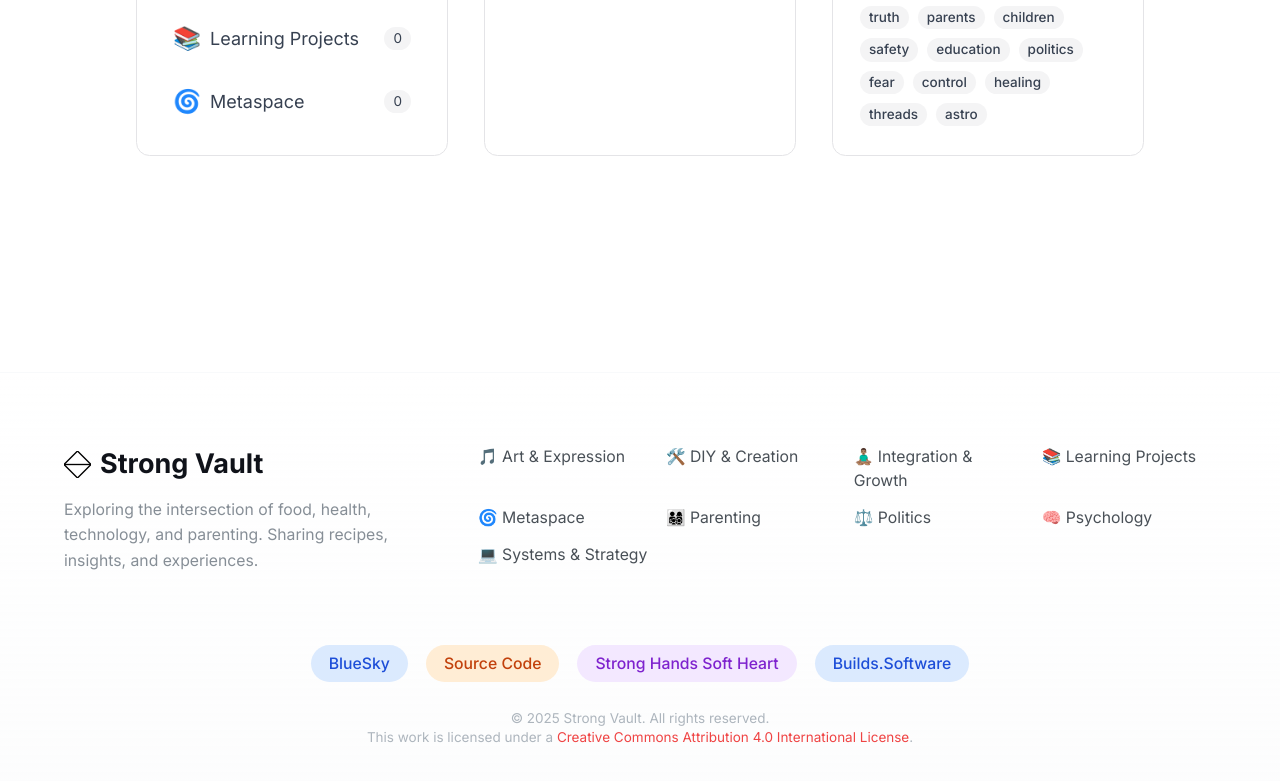
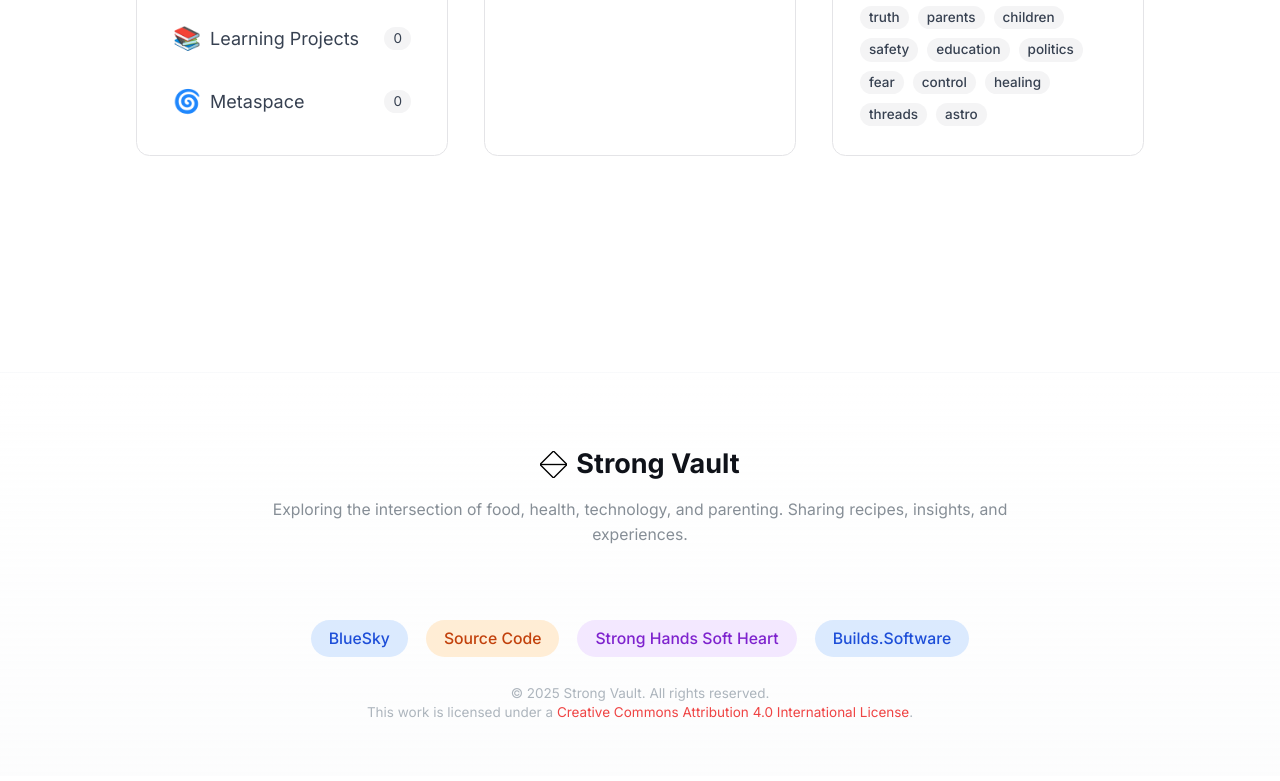
Before and after one commit to antoniwan/blog, an Astro site: page / in a window 1280 px wide. Shown: the part 5337-6118 px from the top of the page. Built offline with nearby package versions, Linux system fonts and the light colour scheme; Astro itself is replaced by a stand-in of ours.

Commit message:
Refactor Footer component: simplify layout, center logo and description, and enhance readability

```diff
--- a/src/components/Footer.astro
+++ b/src/components/Footer.astro
@@ -5,31 +5,15 @@
 
 <footer class="w-full bg-gradient-to-b from-transparent to-neutral-100/20 dark:to-neutral-800/20 border-t border-border/20 dark:border-border-dark/20 mt-24 pt-16 pb-12 px-4 md:px-0">
   <div class="max-w-5xl mx-auto">
-    <div class="flex flex-col md:flex-row md:items-start md:gap-12 mb-12">
-      <!-- Left: Logo and Paragraph -->
-      <div class="flex-1 md:max-w-xs md:pr-4">
+    <div class="mb-12 text-center">
+      <div class="flex justify-center">
         <Logo size="sm" />
-        <p class="text-neutral-600 dark:text-neutral-400 text-sm leading-relaxed mt-3">
-          Exploring the intersection of food, health, technology, and parenting. Sharing recipes, insights, and experiences.
-        </p>
       </div>
-      <!-- Right: Categories -->
-      <div class="flex-1 w-full">
-        <ul class="grid grid-cols-2 sm:grid-cols-3 md:grid-cols-4 gap-3">
-          <li><a href="/category/art-expression" class="block text-neutral-700 dark:text-neutral-300 hover:text-primary-500 dark:hover:text-primary-400 text-sm transition-colors duration-200">🎵 Art & Expression</a></li>
-          <li><a href="/category/diy-creation" class="block text-neutral-700 dark:text-neutral-300 hover:text-primary-500 dark:hover:text-primary-400 text-sm transition-colors duration-200">🛠️ DIY & Creation</a></li>
-          <li><a href="/category/integration-growth" class="block text-neutral-700 dark:text-neutral-300 hover:text-primary-500 dark:hover:text-primary-400 text-sm transition-colors duration-200">🧘🏽‍♂️ Integration & Growth</a></li>
-          <li><a href="/category/learning-projects" class="block text-neutral-700 dark:text-neutral-300 hover:text-primary-500 dark:hover:text-primary-400 text-sm transition-colors duration-200">📚 Learning Projects</a></li>
-          <li><a href="/category/metaspace" class="block text-neutral-700 dark:text-neutral-300 hover:text-primary-500 dark:hover:text-primary-400 text-sm transition-colors duration-200">🌀 Metaspace</a></li>
-          <li><a href="/category/parenting" class="block text-neutral-700 dark:text-neutral-300 hover:text-primary-500 dark:hover:text-primary-400 text-sm transition-colors duration-200">👨‍👩‍👧‍👦 Parenting</a></li>
-          <li><a href="/category/politics" class="block text-neutral-700 dark:text-neutral-300 hover:text-primary-500 dark:hover:text-primary-400 text-sm transition-colors duration-200">⚖️ Politics</a></li>
-          <li><a href="/category/psychology" class="block text-neutral-700 dark:text-neutral-300 hover:text-primary-500 dark:hover:text-primary-400 text-sm transition-colors duration-200">🧠 Psychology</a></li>
-          <li><a href="/category/systems-strategy" class="block text-neutral-700 dark:text-neutral-300 hover:text-primary-500 dark:hover:text-primary-400 text-sm transition-colors duration-200">💻 Systems & Strategy</a></li>
-        </ul>
-      </div>
+      <p class="text-neutral-600 dark:text-neutral-400 text-sm leading-relaxed mt-3 max-w-2xl mx-auto">
+        Exploring the intersection of food, health, technology, and parenting. Sharing recipes, insights, and experiences.
+      </p>
     </div>
 
-    <!-- New Bottom Section -->
     <div class="mt-16 flex flex-col items-center gap-4">
       <div class="flex flex-wrap justify-center gap-4 mb-2">
         <a href="https://bsky.app/profile/antoniwan.online" target="_blank" rel="noopener noreferrer" class="px-4 py-1.5 rounded-full bg-blue-100 dark:bg-blue-900 text-blue-700 dark:text-blue-300 font-medium text-sm hover:bg-blue-200 dark:hover:bg-blue-800 transition-colors">BlueSky</a>
```
